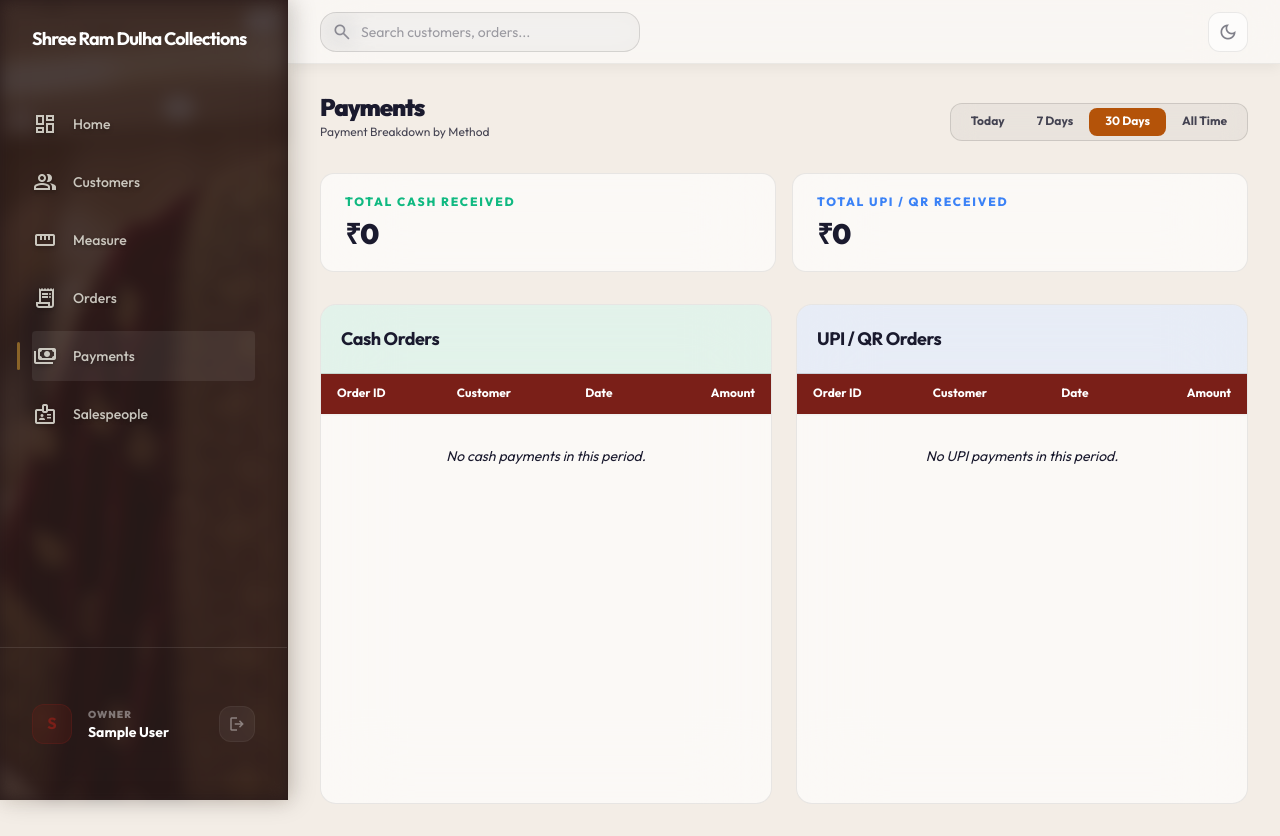
After one commit to Pinkesh2905/SRDC, a Django app: page /payments/ in a window 1280 px wide. The commit adds this page. Run offline with Django 5.2, Linux system fonts and the light colour scheme; the visitor is signed in with stand-in values (Sample User, id 1); data that the repository does not hold is empty; some libraries are stand-ins or nearby versions.

Commit message:
Enhance dashboard UI and add new Payments tab

```diff
--- a/core/templates/core/base.html
+++ b/core/templates/core/base.html
@@ -1016,6 +1016,10 @@
                 <span class="material-symbols-outlined">receipt_long</span>
                 <span class="text-sm">Orders</span>
             </a>
+            <a class="app-nav-link relative flex items-center gap-4 py-3 px-0 rounded-lg {% if request.resolver_match.url_name == 'payments' %}is-active{% endif %}" href="{% url 'payments' %}">
+                <span class="material-symbols-outlined">payments</span>
+                <span class="text-sm">Payments</span>
+            </a>
             <a class="app-nav-link relative flex items-center gap-4 py-3 px-0 rounded-lg {% if request.resolver_match.url_name == 'salesperson_dashboard' %}is-active{% endif %}" href="{% url 'salesperson_dashboard' %}">
                 <span class="material-symbols-outlined">badge</span>
                 <span class="text-sm">Salespeople</span>
--- /dev/null
+++ b/core/templates/core/payments.html
@@ -0,0 +1,146 @@
+{% extends 'core/base.html' %}
+
+{% block title %}Payments Breakdown | SRDC Admin{% endblock %}
+
+{% block extra_head %}
+<style>
+    .score-card {
+        background: var(--glass-bg);
+        backdrop-filter: blur(var(--glass-blur));
+        border: 1px solid var(--glass-border);
+        border-radius: 14px;
+        padding: 20px 24px;
+        transition: transform 0.2s ease, box-shadow 0.2s ease;
+    }
+    .score-card:hover {
+        transform: translateY(-2px);
+        box-shadow: var(--card-hover-shadow);
+    }
+    .score-card__label {
+        font-size: 12px;
+        font-weight: 800;
+        text-transform: uppercase;
+        letter-spacing: 0.15em;
+        color: var(--text-secondary);
+        margin-bottom: 8px;
+    }
+    .score-card__value {
+        font-family: 'Outfit', sans-serif;
+        font-size: 28px;
+        font-weight: 900;
+        color: var(--text-primary);
+        line-height: 1.1;
+        letter-spacing: -0.03em;
+    }
+    .table-card {
+        background: var(--glass-bg);
+        backdrop-filter: blur(var(--glass-blur));
+        border: 1px solid var(--glass-border);
+        border-radius: 16px;
+        overflow: hidden;
+    }
+</style>
+{% endblock %}
+
+{% block content %}
+<div class="px-4 py-6 sm:p-8 max-w-[1440px] mx-auto w-full">
+
+    <!-- ═══ HEADER ═══ -->
+    <div class="flex flex-col sm:flex-row sm:items-end sm:justify-between mb-8 gap-4">
+        <div>
+            <h2 class="font-h1 text-xl sm:text-2xl font-black text-theme-primary leading-tight">Payments</h2>
+            <p class="text-xs text-theme-secondary mt-1">Payment Breakdown by Method</p>
+        </div>
+        <div class="flex items-center gap-3 flex-wrap">
+            <!-- Filter Tabs -->
+            <div class="flex bg-theme-input p-1 rounded-[12px] border border-theme-input h-[38px] backdrop-blur-md">
+                <a href="?filter=today" class="px-4 h-full flex items-center text-xs font-bold rounded-[8px] transition-all {% if time_filter == 'today' %}bg-amber-700 dark:bg-secondary text-white !important{% else %}text-theme-secondary hover:text-theme-primary{% endif %}">Today</a>
+                <a href="?filter=week" class="px-4 h-full flex items-center text-xs font-bold rounded-[8px] transition-all {% if time_filter == 'week' %}bg-amber-700 dark:bg-secondary text-white !important{% else %}text-theme-secondary hover:text-theme-primary{% endif %}">7 Days</a>
+                <a href="?filter=month" class="px-4 h-full flex items-center text-xs font-bold rounded-[8px] transition-all {% if time_filter == 'month' %}bg-amber-700 dark:bg-secondary text-white !important{% else %}text-theme-secondary hover:text-theme-primary{% endif %}">30 Days</a>
+                <a href="?filter=all" class="px-4 h-full flex items-center text-xs font-bold rounded-[8px] transition-all {% if time_filter == 'all' %}bg-amber-700 dark:bg-secondary text-white !important{% else %}text-theme-secondary hover:text-theme-primary{% endif %}">All Time</a>
+            </div>
+        </div>
+    </div>
+
+    <!-- ═══ SUMMARY CARDS ═══ -->
+    <div class="grid grid-cols-1 md:grid-cols-2 gap-4 mb-8">
+        <div class="score-card">
+            <div class="score-card__label text-emerald-500">Total Cash Received</div>
+            <div class="score-card__value">{{ total_cash }}</div>
+        </div>
+        <div class="score-card">
+            <div class="score-card__label text-blue-500">Total UPI / QR Received</div>
+            <div class="score-card__value">{{ total_upi }}</div>
+        </div>
+    </div>
+
+    <!-- ═══ TABLES ═══ -->
+    <div class="grid grid-cols-1 lg:grid-cols-2 gap-6">
+        <!-- Cash Orders Table -->
+        <div class="table-card flex flex-col h-[500px]">
+            <div class="p-5 border-b border-theme-input bg-emerald-500/10">
+                <h3 class="font-h1 text-lg font-bold text-emerald-600 dark:text-emerald-400">Cash Orders</h3>
+            </div>
+            <div class="flex-1 overflow-auto custom-scrollbar">
+                <table class="w-full text-left border-collapse">
+                    <thead class="sticky top-0 z-10 bg-emerald-500 text-white shadow-sm">
+                        <tr>
+                            <th class="py-3 px-4 text-xs uppercase tracking-wider font-bold">Order ID</th>
+                            <th class="py-3 px-4 text-xs uppercase tracking-wider font-bold">Customer</th>
+                            <th class="py-3 px-4 text-xs uppercase tracking-wider font-bold">Date</th>
+                            <th class="py-3 px-4 text-xs uppercase tracking-wider font-bold text-right">Amount</th>
+                        </tr>
+                    </thead>
+                    <tbody class="divide-y divide-theme-input text-sm">
+                        {% for order in cash_orders %}
+                        <tr class="hover:bg-theme-input/50 transition-colors">
+                            <td class="py-3 px-4 font-bold text-theme-primary">{{ order.id }}</td>
+                            <td class="py-3 px-4 text-theme-secondary">{{ order.name }}</td>
+                            <td class="py-3 px-4 text-theme-secondary text-xs">{{ order.date|date:"d M, Y" }}</td>
+                            <td class="py-3 px-4 font-bold text-emerald-500 dark:text-emerald-400 text-right">{{ order.amount }}</td>
+                        </tr>
+                        {% empty %}
+                        <tr>
+                            <td colspan="4" class="py-8 text-center text-theme-muted italic">No cash payments in this period.</td>
+                        </tr>
+                        {% endfor %}
+                    </tbody>
+                </table>
+            </div>
+        </div>
+
+        <!-- UPI Orders Table -->
+        <div class="table-card flex flex-col h-[500px]">
+            <div class="p-5 border-b border-theme-input bg-blue-500/10">
+                <h3 class="font-h1 text-lg font-bold text-blue-600 dark:text-blue-400">UPI / QR Orders</h3>
+            </div>
+            <div class="flex-1 overflow-auto custom-scrollbar">
+                <table class="w-full text-left border-collapse">
+                    <thead class="sticky top-0 z-10 bg-blue-500 text-white shadow-sm">
+                        <tr>
+                            <th class="py-3 px-4 text-xs uppercase tracking-wider font-bold">Order ID</th>
+                            <th class="py-3 px-4 text-xs uppercase tracking-wider font-bold">Customer</th>
+                            <th class="py-3 px-4 text-xs uppercase tracking-wider font-bold">Date</th>
+                            <th class="py-3 px-4 text-xs uppercase tracking-wider font-bold text-right">Amount</th>
+                        </tr>
+                    </thead>
+                    <tbody class="divide-y divide-theme-input text-sm">
+                        {% for order in upi_orders %}
+                        <tr class="hover:bg-theme-input/50 transition-colors">
+                            <td class="py-3 px-4 font-bold text-theme-primary">{{ order.id }}</td>
+                            <td class="py-3 px-4 text-theme-secondary">{{ order.name }}</td>
+                            <td class="py-3 px-4 text-theme-secondary text-xs">{{ order.date|date:"d M, Y" }}</td>
+                            <td class="py-3 px-4 font-bold text-blue-500 dark:text-blue-400 text-right">{{ order.amount }}</td>
+                        </tr>
+                        {% empty %}
+                        <tr>
+                            <td colspan="4" class="py-8 text-center text-theme-muted italic">No UPI payments in this period.</td>
+                        </tr>
+                        {% endfor %}
+                    </tbody>
+                </table>
+            </div>
+        </div>
+    </div>
+</div>
+{% endblock %}
--- a/core/urls.py
+++ b/core/urls.py
@@ -4,5 +4,6 @@ from . import views
 urlpatterns = [
     path('', views.dashboard, name='dashboard'),
     path('search/', views.global_search, name='global_search'),
+    path('payments/', views.payments_view, name='payments'),
     path('signup/', views.signup, name='signup'),
 ]
--- a/core/views.py
+++ b/core/views.py
@@ -10,7 +10,7 @@ from django.urls import reverse
 from django.utils import timezone
 from customers.models import Customer
 from customers.utils import normalize_phone
-from orders.models import Order, OrderItem, OrderStatus
+from orders.models import Order, OrderItem, OrderStatus, PaymentMethod
 import json
 
 
@@ -169,6 +169,14 @@ def dashboard(request):
     fast_moving = all_prods[:3]
     slow_moving = list(reversed(all_prods[-3:])) if len(all_prods) > 3 else []
 
+    # ─── TOP REVENUED PRODUCTS ───
+    top_revenued_products = [
+        {'name': p['description'], 'revenue': format_inr(p['rev'])}
+        for p in period_items.values('description').annotate(
+            rev=Sum('total_amount')
+        ).order_by('-rev')[:5]
+    ]
+
     context = {
         'time_filter': time_filter,
         'period_name': period_name,
@@ -205,6 +213,7 @@ def dashboard(request):
         'top_customers': top_customers,
         'fast_moving': fast_moving,
         'slow_moving': slow_moving,
+        'top_revenued_products': top_revenued_products,
     }
     return render(request, 'core/dashboard.html', context)
 
@@ -300,3 +309,70 @@ def signup(request):
         'is_first_setup': not existing_users,
     }
     return render(request, 'registration/signup.html', context)
+
+
+@login_required
+def payments_view(request):
+    today = timezone.localdate()
+    time_filter = request.GET.get('filter', 'month')
+    start_date_str = request.GET.get('start_date')
+    end_date_str = request.GET.get('end_date')
+
+    if time_filter == 'today':
+        start_date, end_date = today, today
+        period_name = "Today"
+    elif time_filter == 'week':
+        start_date = today - timedelta(days=6)
+        end_date = today
+        period_name = "Last 7 days"
+    elif time_filter == 'all':
+        start_date = today - timedelta(days=36500)
+        end_date = today
+        period_name = "All Time"
+    elif time_filter == 'custom' and start_date_str and end_date_str:
+        try:
+            start_date = datetime.strptime(start_date_str, '%Y-%m-%d').date()
+            end_date = datetime.strptime(end_date_str, '%Y-%m-%d').date()
+            period_name = f"{start_date.strftime('%d %b')} – {end_date.strftime('%d %b')}"
+        except ValueError:
+            start_date = today - timedelta(days=29)
+            end_date, period_name, time_filter = today, "Last 30 days", 'month'
+    else:
+        time_filter = 'month'
+        start_date = today - timedelta(days=29)
+        end_date = today
+        period_name = "Last 30 days"
+
+    if start_date > end_date:
+        start_date, end_date = end_date, start_date
+
+    period_qs = Order.objects.filter(
+        created_at__date__gte=start_date, created_at__date__lte=end_date
+    )
+
+    cash_orders_qs = period_qs.filter(payment_method=PaymentMethod.CASH, advance_paid__gt=0).order_by('-created_at')
+    upi_orders_qs = period_qs.filter(payment_method=PaymentMethod.UPI, advance_paid__gt=0).order_by('-created_at')
+
+    cash_orders = [
+        {'id': o.order_number, 'name': o.customer.full_name, 'date': o.created_at, 'amount': format_inr(o.advance_paid)}
+        for o in cash_orders_qs
+    ]
+    upi_orders = [
+        {'id': o.order_number, 'name': o.customer.full_name, 'date': o.created_at, 'amount': format_inr(o.advance_paid)}
+        for o in upi_orders_qs
+    ]
+
+    total_cash = float(cash_orders_qs.aggregate(t=Sum('advance_paid'))['t'] or 0)
+    total_upi = float(upi_orders_qs.aggregate(t=Sum('advance_paid'))['t'] or 0)
+
+    context = {
+        'time_filter': time_filter,
+        'period_name': period_name,
+        'start_date_str': start_date_str or '',
+        'end_date_str': end_date_str or '',
+        'cash_orders': cash_orders,
+        'upi_orders': upi_orders,
+        'total_cash': format_inr(total_cash),
+        'total_upi': format_inr(total_upi),
+    }
+    return render(request, 'core/payments.html', context)
```
Also changed, not shown: core/templates/core/dashboard.html (+15 -2 lines).
